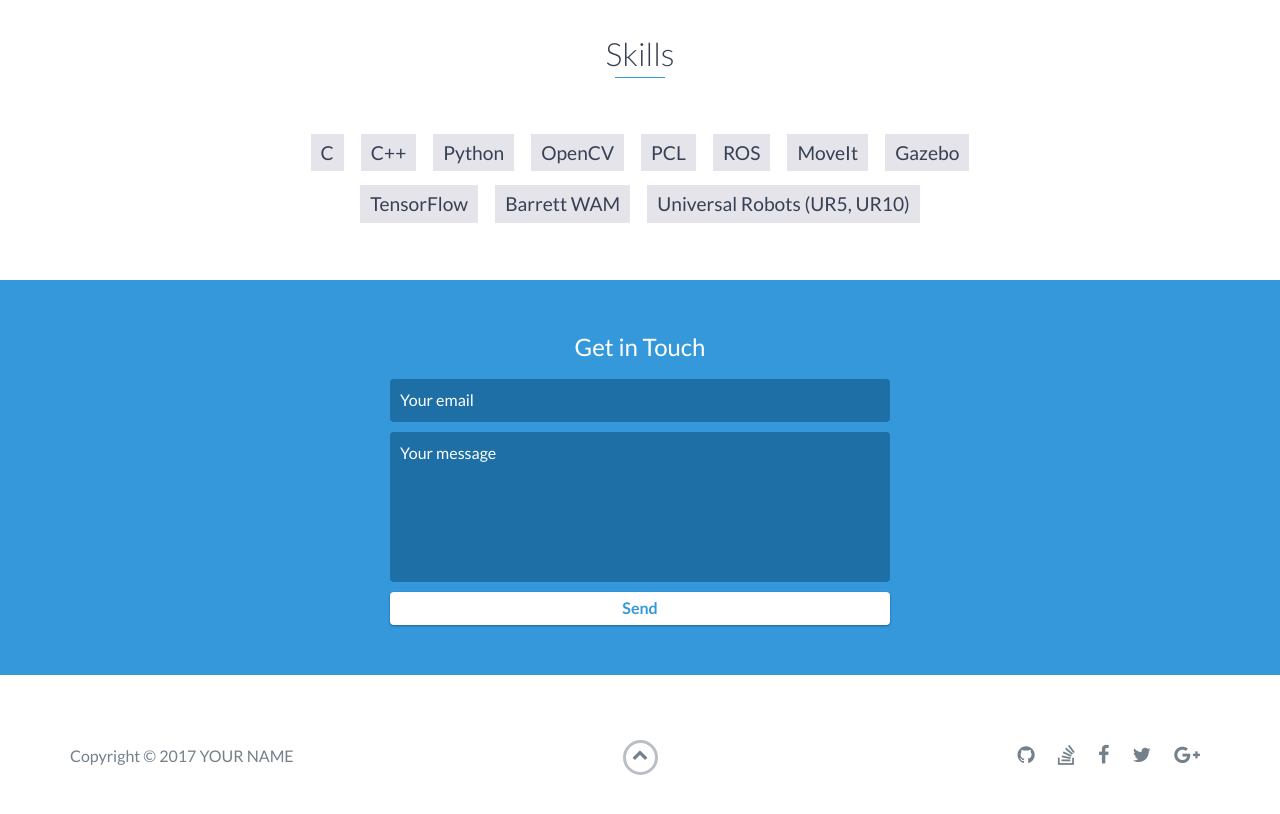
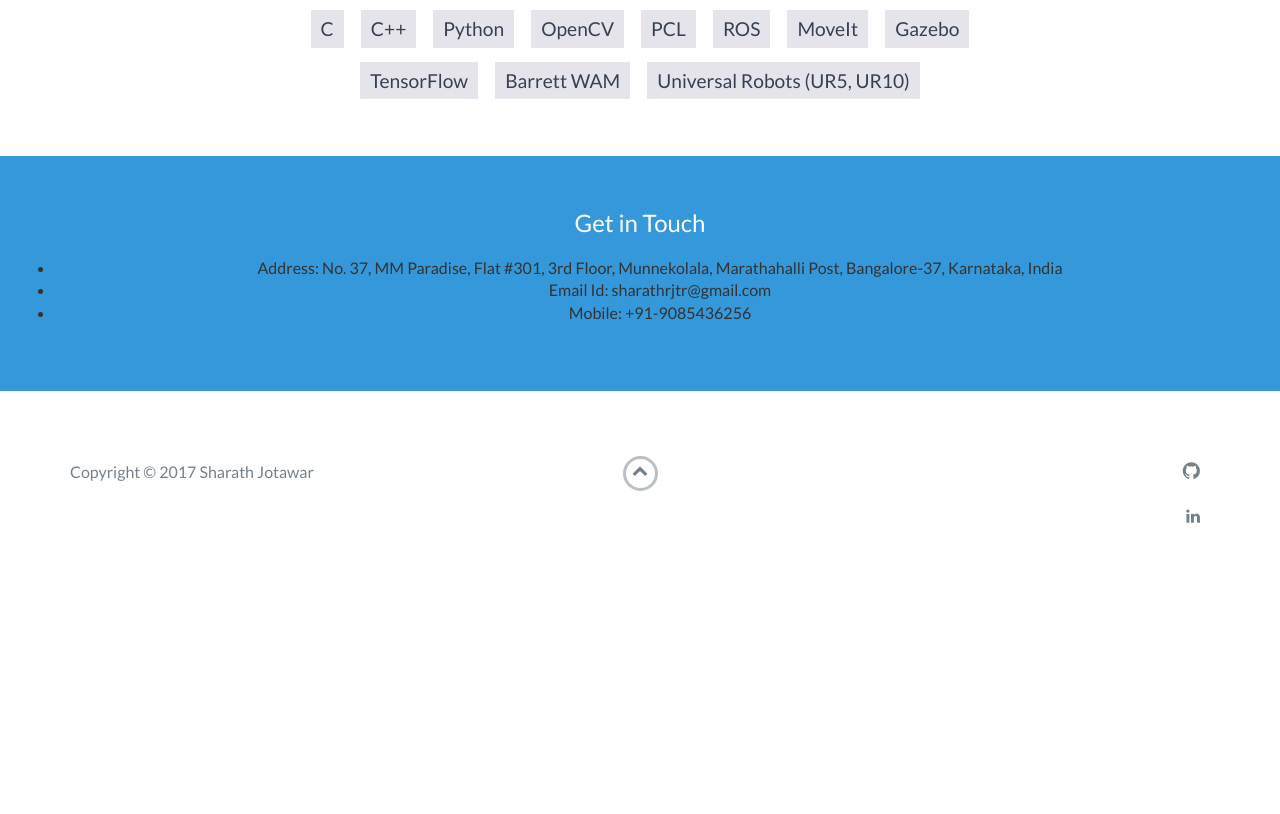
Before and after one commit to sharathrjtr/sharathrjtr.github.io, a website: page index.html in a window 1280 px wide. Shown: the part 3529-4343 px from the top of the page. After the commit the page ends 4116 px from the top, so only its background shows below. Drawn offline with nearby package versions, Linux system fonts and the light colour scheme.

Commit message:
update projects

```diff
--- a/index.html
+++ b/index.html
@@ -113,9 +113,9 @@ and imparting knowledge to new recruits for working with robots.
             <h3>Indian Institute of Technology Guwahati (IIT Guwahati), India</h3>
             <span class="education-date">2012 - 2014</span>
             <h4>Master of Technology in Electrical Engineering with Specialization in Signal Processing</h4>
-            <p>
+            <!--p>
                 Lorem ipsum dolor sit amet, consectetur adipiscing elit. Curabitur in iaculis ex. Etiam volutpat laoreet urna. Morbi ut tortor nec nulla commodo malesuada sit amet vel lacus. Fusce eget efficitur libero. Morbi dapibus porta quam laoreet placerat.
-            </p>
+            </p-->
         </div>
         <!-- End .education-block -->
 
@@ -123,7 +123,7 @@ and imparting knowledge to new recruits for working with robots.
             <h3>BMS College of Engineering, Bangalore, India</h3>
             <span class="education-date">2006 - 2010</span>
             <h4>Bachelor of Engineering in Electronics & Communication Engineering</h4>
-            <ul>
+            <!--ul>
                 <li>
                     Lorem ipsum dolor sit amet, consectetur adipiscing elit.
                 </li>
@@ -133,7 +133,7 @@ and imparting knowledge to new recruits for working with robots.
                 <li>
                     Lorem ipsum dolor sit amet, consectetur adipiscing elit.
                 </li>
-            </ul>
+            </ul-->
         </div>
         <!-- End .education-block -->
     </div>
@@ -223,14 +223,25 @@ This project deals with the external calibration of a robotic manipulators with
 
     <div id="contact">
         <h2>Get in Touch</h2>
-        <div id="contact-form">
-            <form method="POST" action="https://formspree.io/email@email.com">
+        <!--div id="contact-form">
+            <form method="POST" action="https://sharathrjtr.io/sharathrjtr@gmail.com">
                 <input type="hidden" name="_subject" value="Contact request from personal website" />
                 <input type="email" name="_replyto" placeholder="Your email" required>
                 <textarea name="message" placeholder="Your message" required></textarea>
                 <button type="submit">Send</button>
             </form>
-        </div>
+        </div-->
+            <ul>
+                <li>
+                    Address: No. 37, MM Paradise, Flat #301, 3rd Floor, Munnekolala, Marathahalli Post, Bangalore-37, Karnataka, India
+                </li>
+                <li>
+                    Email Id: sharathrjtr@gmail.com
+                </li>
+                <li>
+                    Mobile: +91-9085436256
+                </li>
+            </ul>
         <!-- End #contact-form -->
     </div>
     <!-- End #contact -->
@@ -240,7 +251,7 @@ This project deals with the external calibration of a robotic manipulators with
             <div class="row">
                 <div class="col-sm-5 copyright">
                     <p>
-                        Copyright &copy; 2017 YOUR NAME
+                        Copyright &copy; 2017 Sharath Jotawar
                     </p>
                 </div>
                 <div class="col-sm-2 top">
@@ -251,19 +262,19 @@ This project deals with the external calibration of a robotic manipulators with
                 <div class="col-sm-5 social">
                     <ul>
                         <li>
-                            <a href="https://github.com/" target="_blank"><i class="fa fa-github" aria-hidden="true"></i></a>
+                            <a href="https://github.com/sharathrjtr/" target="_blank"><i class="fa fa-github" aria-hidden="true"></i></a>
                         </li>
-                        <li>
+                        <!--li>
                             <a href="https://stackoverflow.com/" target="_blank"><i class="fa fa-stack-overflow" aria-hidden="true"></i></a>
-                        </li>
-                        <li>
+                        </li-->
+                        <!--li>
                             <a href="https://www.facebook.com/" target="_blank"><i class="fa fa-facebook" aria-hidden="true"></i></a>
                         </li>
                         <li>
                             <a href="https://twitter.com/" target="_blank"><i class="fa fa-twitter" aria-hidden="true"></i></a>
                         </li>
-                        <li>
-                            <a href="https://plus.google.com/" target="_blank"><i class="fa fa-google-plus" aria-hidden="true"></i></a>
+                        <li-->
+                            <a href="https://www.linkedin.com/in/sharath-jotawar" target="_blank"><i class="fa fa-linkedin" aria-hidden="true"></i></a>
                         </li>
                     </ul>
                 </div>
```
